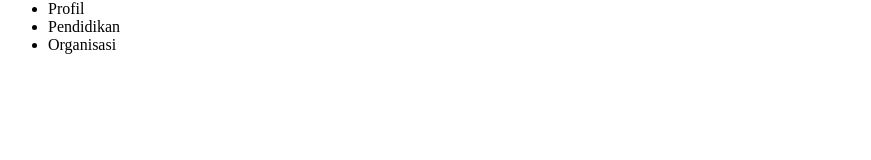
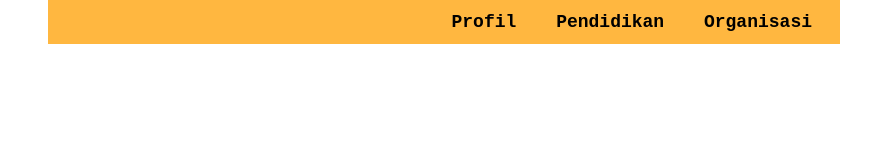
Before and after one commit to aricahyono49/DTS-HomeWork1-CV, a plain HTML site: page index.html in a window 1280 px wide. Shown: the whole page, without its empty margins (208-1079 px from the left). Drawn offline with Linux system fonts and the light colour scheme.

Commit message:
Feat : Add Style Header Navigation

```diff
--- /dev/null
+++ b/css/header.css
@@ -0,0 +1,16 @@
+#navigation{
+    background-color: #FFB740;
+    padding: 12px;
+    text-align: right;
+    font-weight: 700;
+    font-family: monospace;
+    position: fixed;
+    top: 0;
+    width: 60%;
+}
+.navigation-item {
+    padding: 0 16px;
+    font-size: 18px;
+    list-style: none;
+    display: inline;
+}
--- a/css/style.css
+++ b/css/style.css
@@ -1 +1,2 @@
 @import url("universal.css");
+@import url("header.css");
--- a/index.html
+++ b/index.html
@@ -9,11 +9,11 @@
 </head>
 <body>
 <header>
-    <nav>
+    <nav id="navigation">
         <ul>
-            <li>Profil</li>
-            <li>Pendidikan</li>
-            <li>Organisasi</li>
+            <li class="navigation-item">Profil</li>
+            <li class="navigation-item">Pendidikan</li>
+            <li class="navigation-item">Organisasi</li>
         </ul>
     </nav>
 </header>
```
